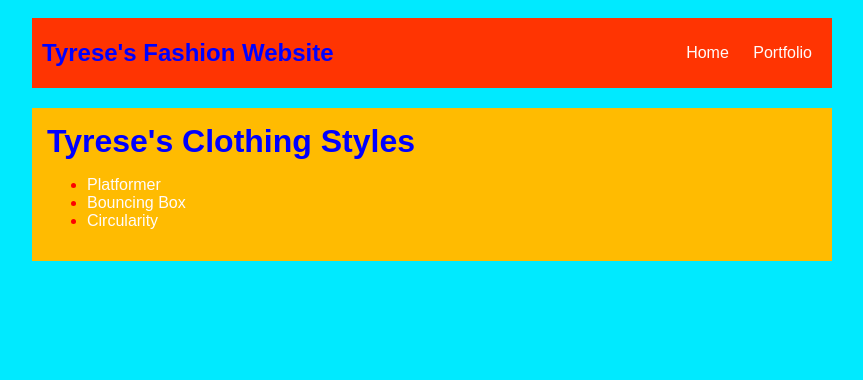
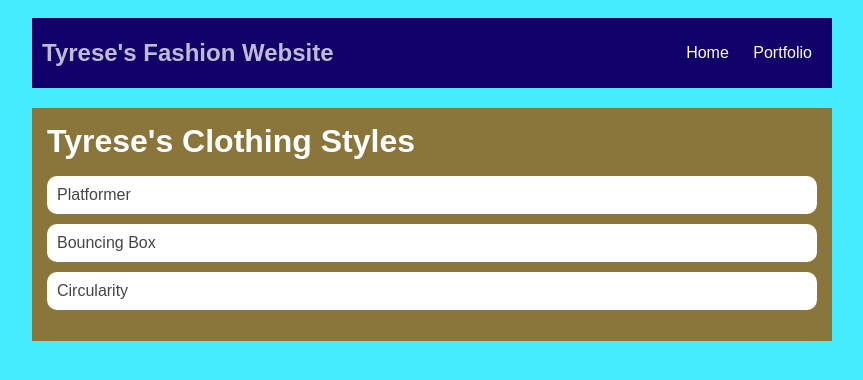
Before and after one commit to tyresebrumfield/tyresebrumfield.github.io, a plain HTML site: page portfolio.html in a window 1280 px wide. Shown: the whole page, without its empty margins (208-1071 px from the left). Drawn offline with Linux system fonts and the light colour scheme.

Commit message:
add portfolio.html file

```diff
--- a/style.css
+++ b/style.css
@@ -1,6 +1,6 @@
 body {
-    background: rgb(0, 234, 255);
-    color: rgb(253, 0, 0);
+    background: rgba(2, 232, 253, 0.74);
+    color: rgb(255, 255, 255);
     padding: 10px;
     font-family: arial;
 }
@@ -11,7 +11,7 @@ body {
 
 /* navigation menu */
 nav {
-    background: rgb(255, 52, 2);
+    background: rgb(17, 1, 104);
    margin: 0 auto; margin-bottom: 20px;
     display: flex;
     padding: 10px;
@@ -19,7 +19,7 @@ nav {
 h1 {
     display: flex;
     align-items: center;
-    color: rgb(0, 0, 255);
+    color: rgba(250, 247, 247, 0.753);
     flex: 1;
     margin: 0;
 }
@@ -37,7 +37,7 @@ a {
 
 /* main container area beneath menu */
 main {
-    background: rgb(255, 187, 1);
+    background: rgb(138, 117, 59);
     display: flex;
 }
 .sidebar {
@@ -52,12 +52,36 @@ main {
     flex: 1;
     padding: 15px;
 }
-
 /* portfolio styles */
 #interests {
-    border: 4px rgb(250, 0, 0) ridge;
+    border: 4px rgb(146, 54, 54) ridge;
     padding: 8px;
 }
 h2, h3 {
     margin: 0px;
 }
+/* portfolio styles */
+.content h1 {
+    color: rgb(255, 255, 255);
+}
+
+#portfolio {
+    list-style-type: none;
+    padding-left: 0;
+}
+
+#portfolio li {
+    background: #fff;
+    padding: 10px;
+    border-radius: 10px;
+    margin-bottom: 10px;
+}
+
+#portfolio li:hover {
+    background: #350a0a;
+}
+
+#portfolio a {
+    text-decoration: none;
+    color: #454545;
+}
```
